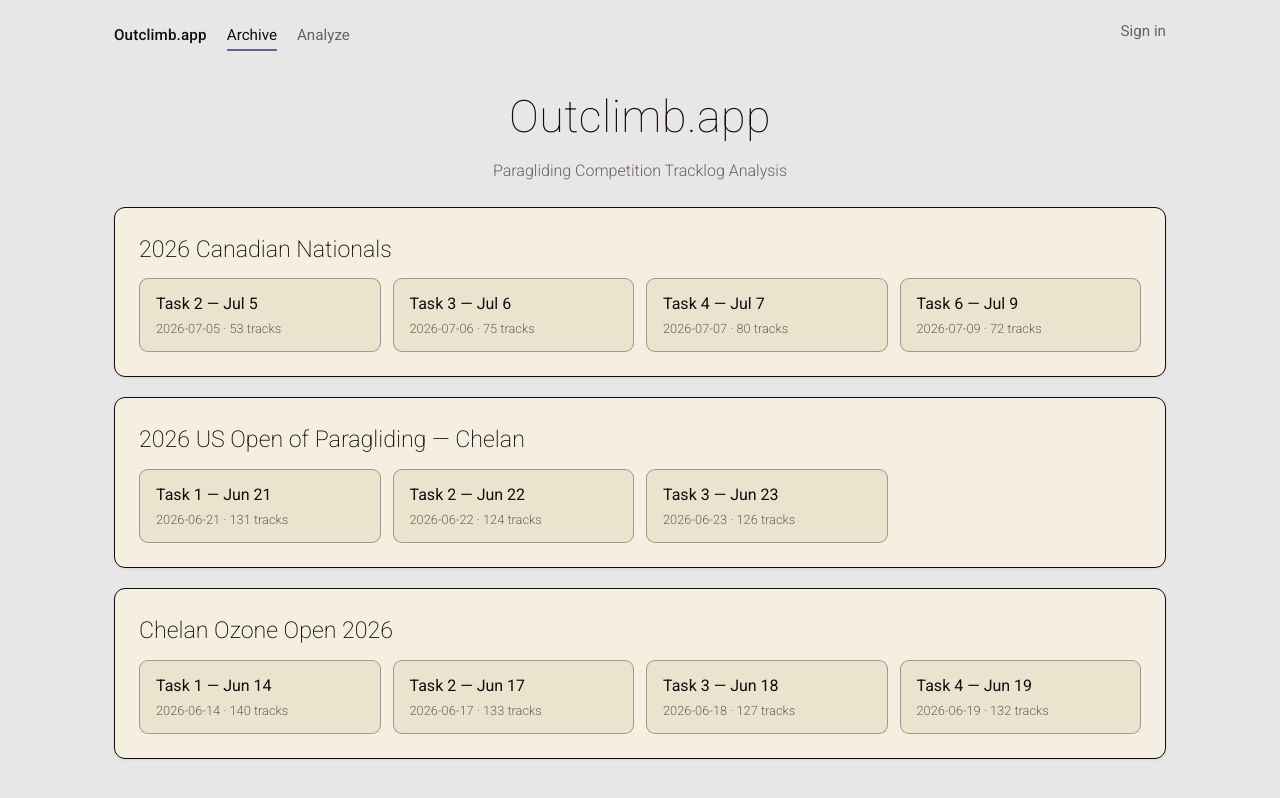
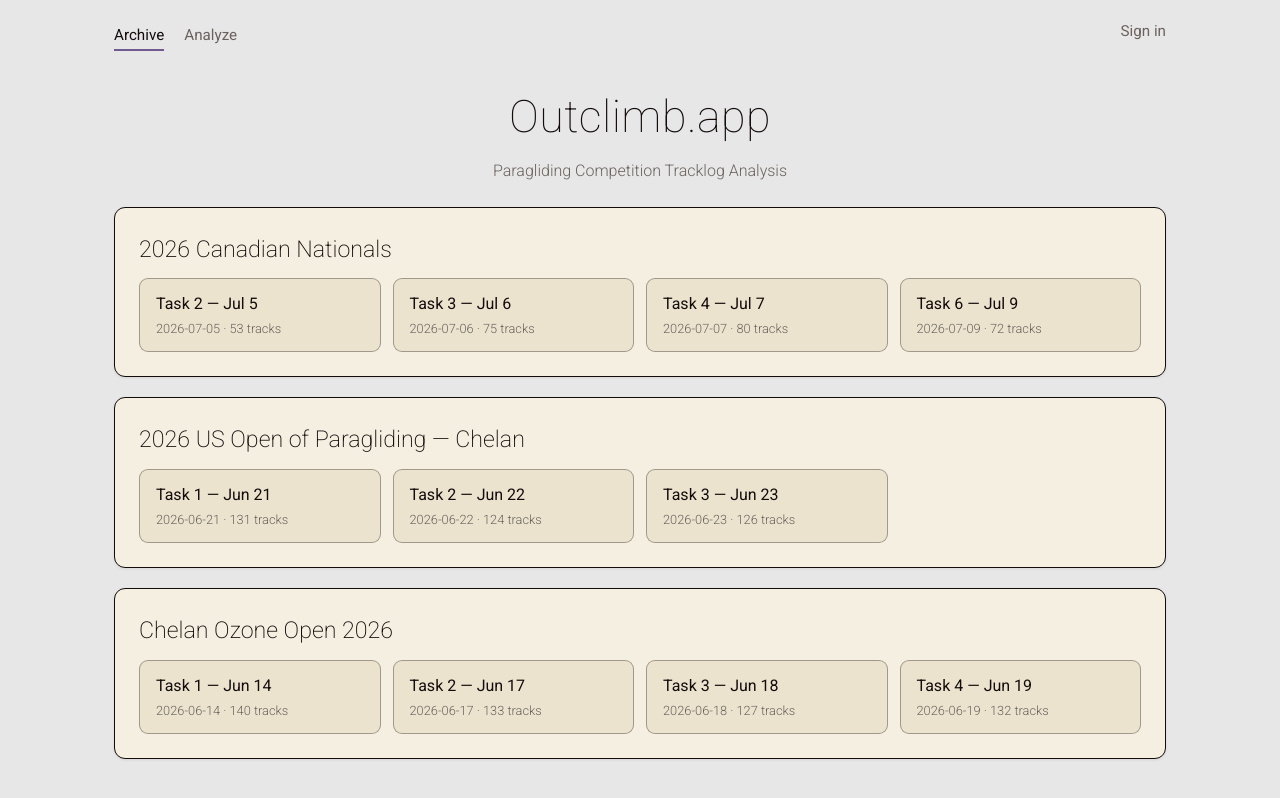
Before and after one commit to BarlowR/igc-comp-analysis-web, an Astro site: page / in a window 1280 px wide. Built offline with nearby package versions, Linux system fonts and the light colour scheme; Astro itself is replaced by a stand-in of ours; no server answers.

Commit message:
Remove Outclimb.app

```diff
--- a/src/layouts/Base.astro
+++ b/src/layouts/Base.astro
@@ -36,7 +36,6 @@ const isAnalyze = path.startsWith('/analyze');
   </head>
   <body>
     <nav class="topnav">
-      <a href="/" class="brand">Outclimb.app</a>
       <a href="/" class:list={[{ active: isArchive }]}>Archive</a>
       <a href="/analyze" class:list={[{ active: isAnalyze }]}>Analyze</a>
       {/* Filled in by src/scripts/nav-account.ts — the session only exists client-side. */}
--- a/src/styles/global.css
+++ b/src/styles/global.css
@@ -47,14 +47,6 @@ body {
 
 .topnav a:hover {
   color: var(--accent);
-}
-
-/* Wordmark: home link like "Analyze", but reads as the site's name, not a tab —
-   so no active underline, and a weight the nav links don't use. */
-.topnav a.brand {
-  color: var(--text);
-  font-weight: 500;
-  letter-spacing: 0.01em;
 }
 
 .topnav a.active {
```
